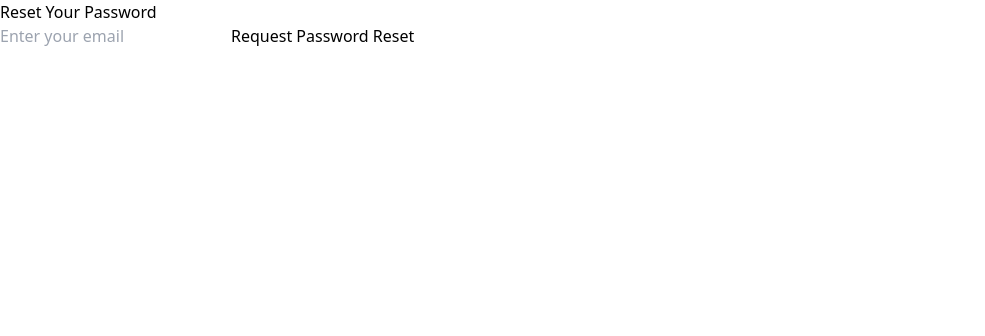
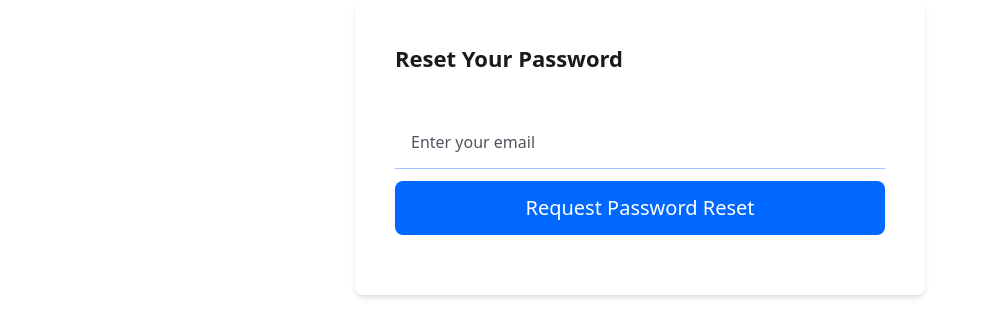
Before and after one commit to mayankkuhaad/mern-frontend, a React (Create React App) app: page /forgot-password in a window 1280 px wide. Shown: the top 336 px of the page, without its empty margins (0-985 px from the left). Built offline with nearby package versions, Linux system fonts and the light colour scheme.

Commit message:
reset password added, toaster added

```diff
--- a/src/App.js
+++ b/src/App.js
@@ -15,10 +15,11 @@ import RequestPasswordReset from './components/RequestResetPassword';
 import ResetPassword from './components/SetNewPassword';
 import UserList from './components/UserList';
 import VerifyEmail from './components/VerifyEmail';
+import { Toaster } from 'react-hot-toast';
 
 function App() {
   return (
-      <Router>
+      <><Router>
       <Routes>
         <Route path="/login" element={<Login />} />
         <Route path="/register" element={<Register />} />
@@ -36,6 +37,8 @@ function App() {
 
       </Routes>
     </Router>
+
+    <Toaster /></>
   );
 }
 
--- /dev/null
+++ b/src/assets/data/services.js
@@ -0,0 +1,38 @@
+export const services = [
+    {
+      name: "Cancer Care",
+      desc: "World-class care for everyone. Our health System offers unmatched, expert health care. From the lab to the clinic.",
+      bgColor: "rgba(254, 182, 13, .2)",
+      textColor: "#FEB60D",
+    },
+    {
+      name: "Labor & Delivery",
+      desc: "World-class care for everyone. Our health System offers unmatched, expert health care. From the lab to the clinic.",
+      bgColor: "rgba(151, 113, 255, .2)",
+      textColor: "#9771FF",
+    },
+    {
+      name: "Heart & Vascular",
+      desc: "World-class care for everyone. Our health System offers unmatched, expert health care. From the lab to the clinic.",
+      bgColor: "rgba(1, 181, 197, .2)",
+      textColor: "#01B5C5",
+    },
+    {
+      name: "Mental Health",
+      desc: "World-class care for everyone. Our health System offers unmatched, expert health care. From the lab to the clinic.",
+      bgColor: "rgba(1, 181, 197, .2)",
+      textColor: "#01B5C5",
+    },
+    {
+      name: "Neurology",
+      desc: "World-class care for everyone. Our health System offers unmatched, expert health care. From the lab to the clinic.",
+      bgColor: "rgba(254, 182, 13, .2)",
+      textColor: "#FEB60D",
+    },
+    {
+      name: "Burn Treatment",
+      desc: "World-class care for everyone. Our health System offers unmatched, expert health care. From the lab to the clinic.",
+      bgColor: "rgba(151, 113, 255, .2)",
+      textColor: "#9771FF",
+    },
+  ];
--- a/src/components/Login.jsx
+++ b/src/components/Login.jsx
@@ -1,7 +1,8 @@
 import { useState } from "react";
 import { Link, useNavigate } from "react-router-dom";
 import axios from "axios";
-import { toast } from "react-toastify";
+import toast from "react-hot-toast";
+
 import { HashLoader } from "react-spinners";
 import { serverUrl } from "../index";
 
@@ -116,6 +117,12 @@ const Login = () => {
             </Link>
           </p>
 
+          <p className="mt-5 text-center text-textColor">
+            Forgot password?
+            <Link to="/forgot-password" className="text-primaryColor font-medium ml-1">
+              Click here
+            </Link>
+          </p>
           <p className="text-red-700">
             {error ? error || "Something went wrong!" : ""}
           </p>
--- a/src/components/RequestResetPassword.jsx
+++ b/src/components/RequestResetPassword.jsx
@@ -1,33 +1,56 @@
 import React, { useState } from 'react';
 import axios from 'axios';
-import { toast } from 'react-toastify';
+import toast from "react-hot-toast";
+
+import { HashLoader } from "react-spinners";
 
 const RequestPasswordReset = () => {
   const [email, setEmail] = useState('');
+  const [loading,setLoading] = useState(false);
 
   const handleSubmit = async (e) => {
     e.preventDefault();
     try {
+      setLoading(true);
+
       const { data } = await axios.post('http://localhost:5000/api/auth/reset-password', { email });
       alert(data.message)
       toast.success(data.message);
+      setLoading(false);
+
     } catch (error) {
-      toast.error(error.response.data.message);
+      console.log(error)
+      setLoading(false);
+
+      toast.error(error.response?.data?.message || "An error occurred");
     }
   };
 
   return (
-    <form onSubmit={handleSubmit}>
-      <h2>Reset Your Password</h2>
+  <div className="w-full max-w-[570px] mx-auto rounded-lg shadow-md md:p-10">
+    <form className="py-4 md:py-0" onSubmit={handleSubmit}>
+      <div className="mb-5">
+
+      <h2 className="text-[22px] leading-9 font-bold mb-10 text-headingColor">Reset Your Password</h2>
       <input
         type="email"
         placeholder="Enter your email"
         value={email}
         onChange={(e) => setEmail(e.target.value)}
+        className="w-full px-4 py-3 mb-3 border-b border-solid border-[#0066ff61]
+        focus:outline-none focus:border-b-primaryColor text-[16px] leading-7
+        text-headingColor placeholder:text-textColor  cursor-pointer"
         required
       />
-      <button type="submit">Request Password Reset</button>
+      <button type="submit"
+        className="w-full px-4 py-3 bg-primaryColor text-white text-[20px] leading-[30px] rounded-lg"
+        disabled={loading}
+      >{loading ? <HashLoader size={35} color="#ffffff" /> : "Request Password Reset"}
+      </button>
+      </div>
+
     </form>
+  </div>
   );
 };
 
```
Lines whose indentation alone changed are shown as unchanged.
